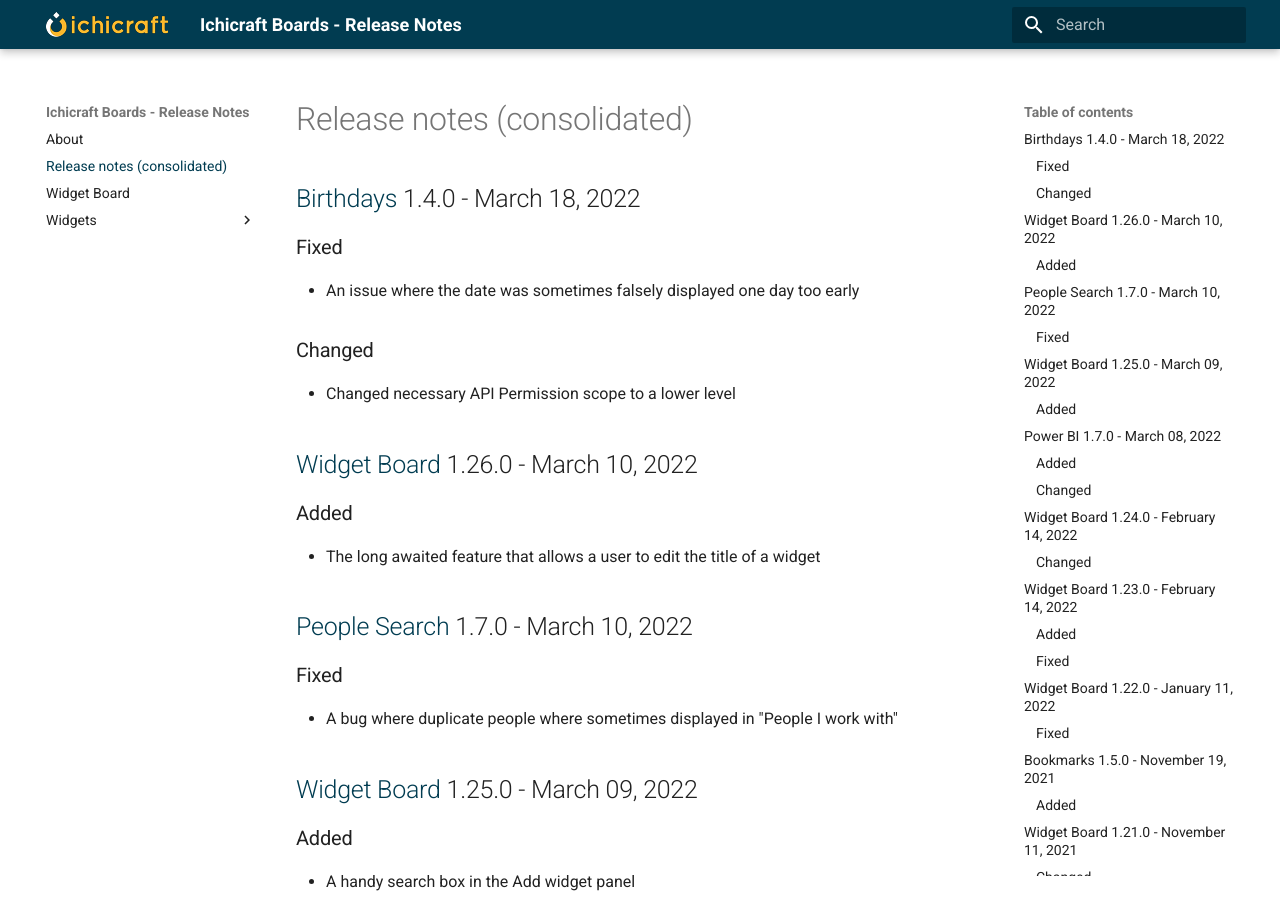
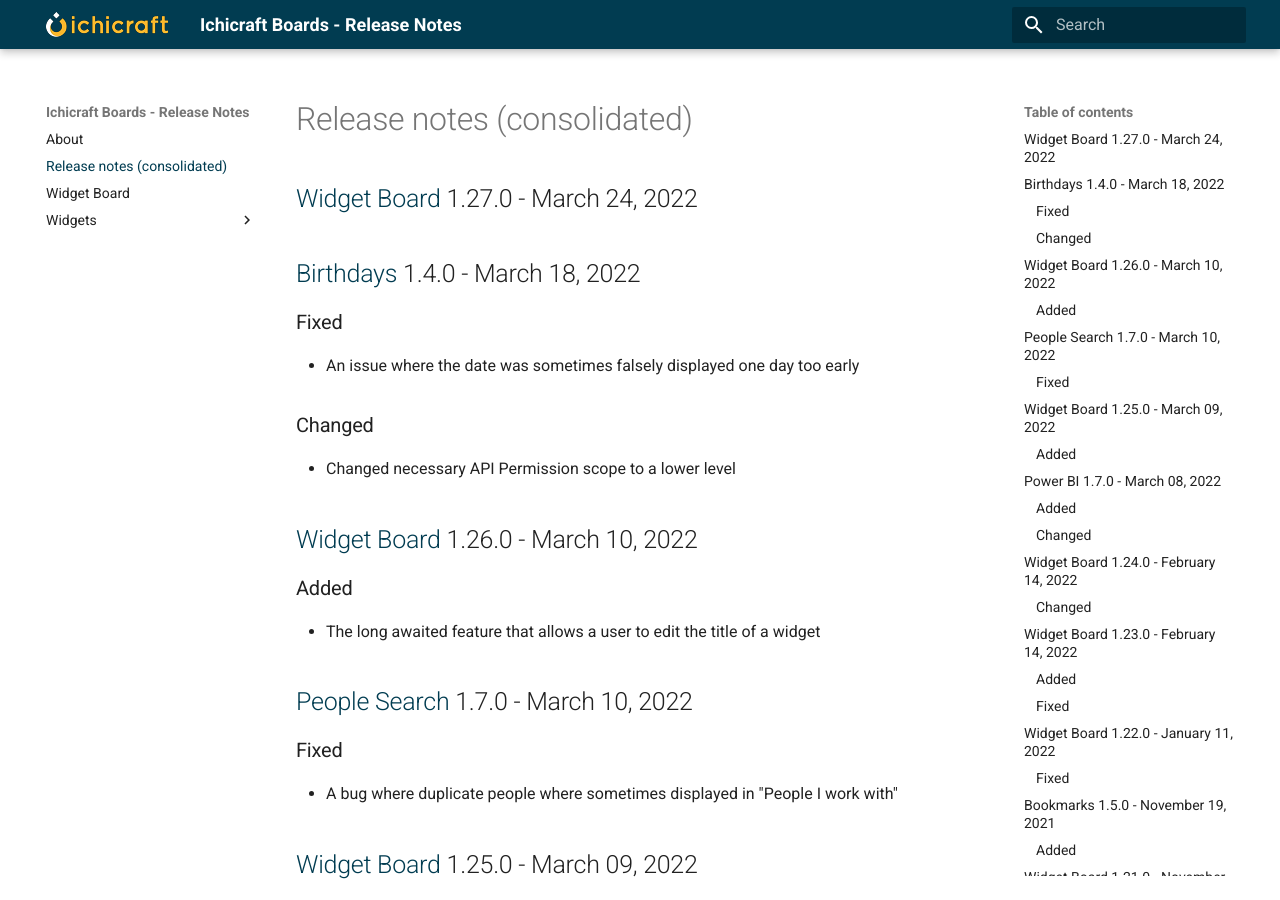
Before and after one commit to ichicraft/widgets-docs, an MkDocs documentation site: the page built from docs/Release-notes-(consolidated).md, in a window 1280 px wide and 900 px high. Built offline with MkDocs 1.6.1 and Material for MkDocs 9.7.7, drawn with Linux system fonts in a browser that asks for light colours.

Commit message:
Release notes updated by BuildService

```diff
--- a/docs/Release-notes-(consolidated).md
+++ b/docs/Release-notes-(consolidated).md
@@ -1,3 +1,5 @@
+## [Widget Board](./Widget Board.md) 1.27.0 - March 24, 2022
+
 ## [Birthdays](./Widgets/Birthdays.md) 1.4.0 - March 18, 2022
 
 ### Fixed
--- a/docs/Widget Board.md
+++ b/docs/Widget Board.md
@@ -1,3 +1,5 @@
+## 1.27.0 - March 24, 2022
+
 ## 1.26.0 - March 10, 2022
 
 ### Added
```
